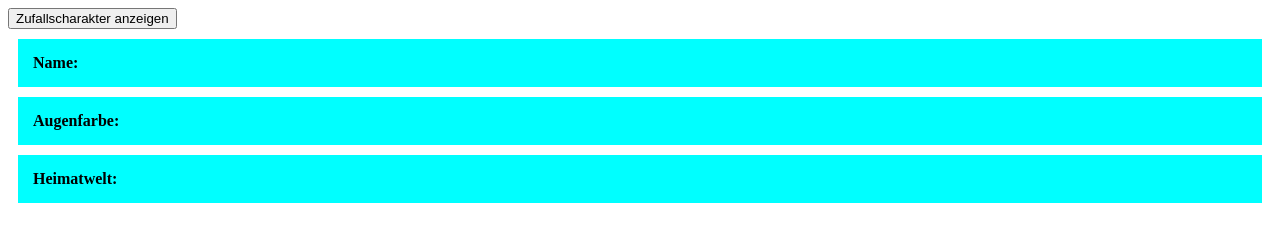
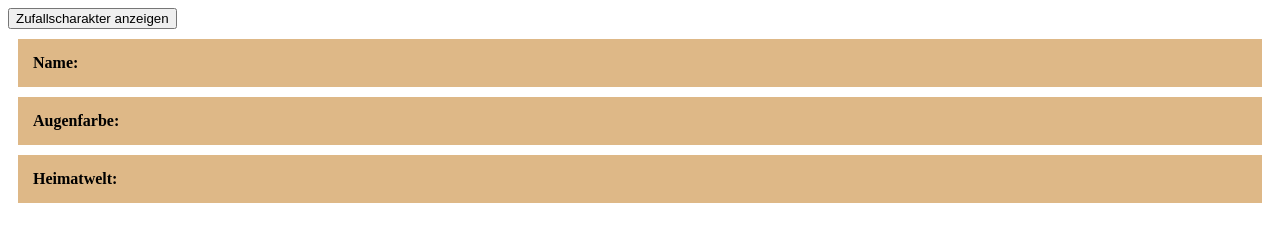
Before and after one commit to Julian-wi22060/studium_wi, a plain HTML site: page Web_Programming/Swapi/index.html in a window 1280 px wide. Drawn offline with Linux system fonts and the light colour scheme.

Commit message:
minor changes

```diff
--- a/Web_Programming/Swapi/style.css
+++ b/Web_Programming/Swapi/style.css
@@ -1,9 +1,6 @@
 p {
-    display: block;
     border: 2px;
     margin: 10px;
     padding: 15px;
-    background-color: aqua;
-    justify-content: center;
-    align-items: center;
+    background-color: burlywood;
 }
```
